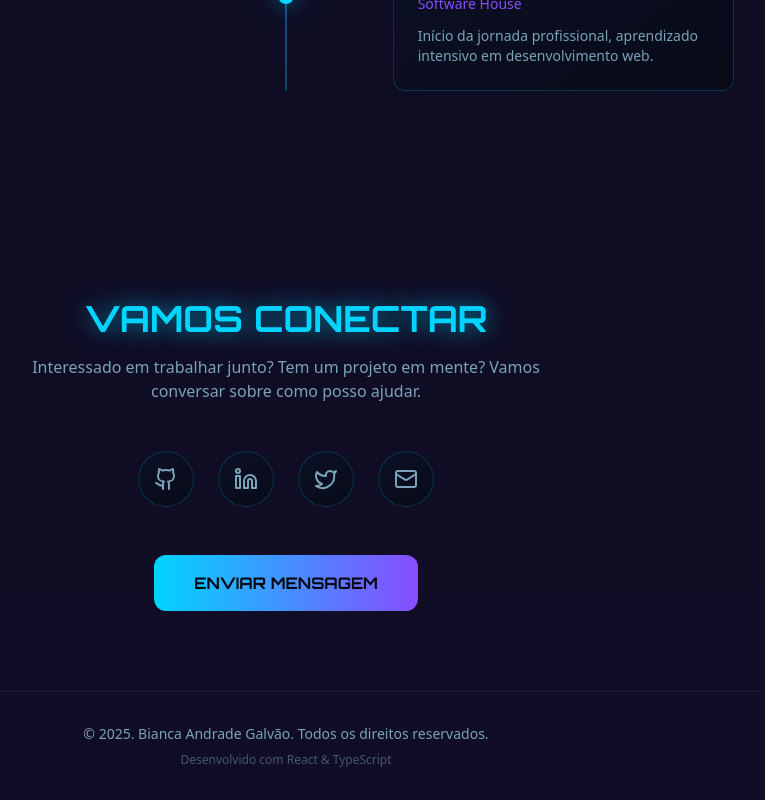
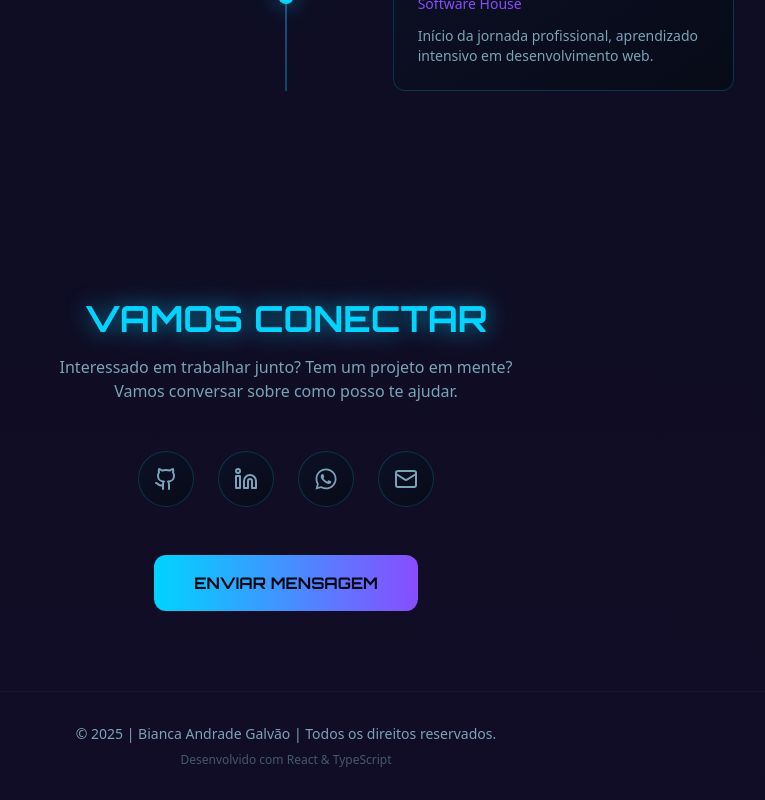
Before and after one commit to biaag10/bianca-portfolio-v2, a React (Vite) app: page / in a window 1280 px wide. Shown: the part 2957-3757 px from the top of the page, without its empty margins (354-1119 px from the left). Built offline with nearby package versions, Linux system fonts and the light colour scheme; the HTML template or start-up script is replaced by a standard one.

Commit message:
style: substituicao de twitter por whatsapp e ajustes no layout do footer

```diff
--- a/package.json
+++ b/package.json
@@ -52,6 +52,7 @@
     "react-day-picker": "^8.10.1",
     "react-dom": "^18.3.1",
     "react-hook-form": "^7.61.1",
+    "react-icons": "^5.5.0",
     "react-resizable-panels": "^2.1.9",
     "react-router-dom": "^6.30.1",
     "recharts": "^2.15.4",
--- a/src/components/Contact.tsx
+++ b/src/components/Contact.tsx
@@ -1,11 +1,12 @@
-import { Github, Linkedin, Mail, Twitter } from "lucide-react";
+import { Github, Linkedin, Mail } from "lucide-react";
+import { FaWhatsapp } from "react-icons/fa";
 
 const Contact = () => {
   const socialLinks = [
-    { icon: Github, href: "#", label: "GitHub" },
-    { icon: Linkedin, href: "#", label: "LinkedIn" },
-    { icon: Twitter, href: "#", label: "Twitter" },
-    { icon: Mail, href: "mailto:seu@email.com", label: "Email" },
+    { icon: Github, href: "https://github.com/biaag10", label: "GitHub" },
+    { icon: Linkedin, href: "https://www.linkedin.com/in/bianca-andrade-galvão/", label: "LinkedIn" },
+    { icon: FaWhatsapp, href: "https://wa.me/5571996898570", label: "WhatsApp" },
+    { icon: Mail, href: "mailto:biancandradegalvao@outlook.com", label: "Email" },
   ];
 
   return (
@@ -15,8 +16,9 @@ const Contact = () => {
           VAMOS CONECTAR
         </h2>
         <p className="text-muted-foreground font-body mb-12 max-w-xl mx-auto">
-          Interessado em trabalhar junto? Tem um projeto em mente? Vamos
-          conversar sobre como posso ajudar.
+          Interessado em trabalhar junto? Tem um projeto em mente?
+          <br />
+          Vamos conversar sobre como posso te ajudar.
         </p>
 
         <div className="flex justify-center gap-6 mb-12">
--- a/src/components/Footer.tsx
+++ b/src/components/Footer.tsx
@@ -3,7 +3,7 @@ const Footer = () => {
     <footer className="py-8 px-4 border-t border-border/50">
       <div className="max-w-6xl mx-auto text-center">
         <p className="text-muted-foreground font-body text-sm">
-          © {new Date().getFullYear()}. Bianca Andrade Galvão. Todos os direitos reservados.
+          © {new Date().getFullYear()} | Bianca Andrade Galvão | Todos os direitos reservados.
         </p>
         <p className="text-muted-foreground/50 font-body text-xs mt-2">
           Desenvolvido com React & TypeScript
```
Also changed, not shown: 1 other file (tests, documents, lock files or other folders).
